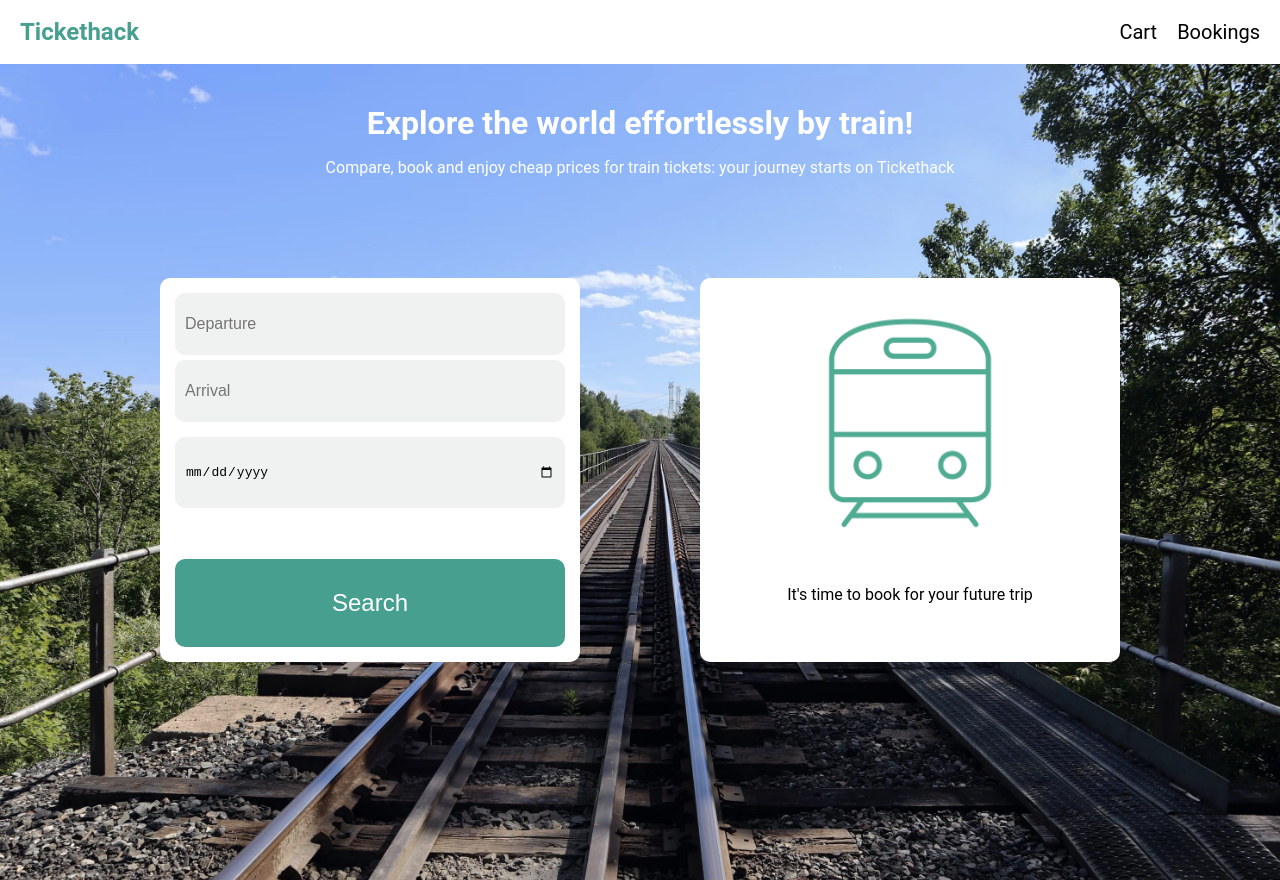
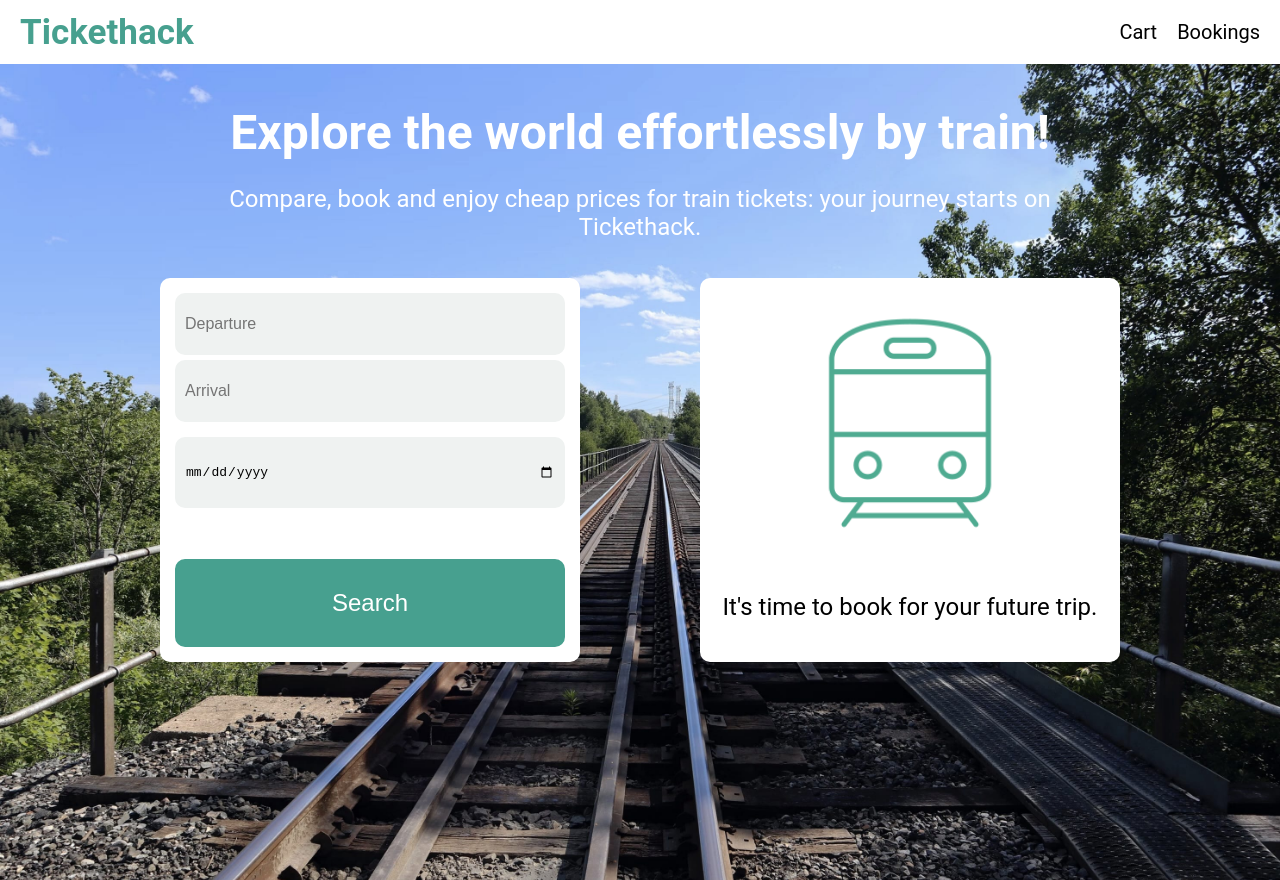
Before and after one commit to PiotrKubic/tickethack-frontend, a plain HTML site: page index.html in a window 1280 px wide. Drawn offline with nearby package versions, Linux system fonts and the light colour scheme.

Commit message:
polished visual element of all three pages

```diff
--- a/bookings.css
+++ b/bookings.css
@@ -10,6 +10,7 @@ main {
 #result-container {
   display: flex;
   align-items: center;
+  justify-content: center;
   border-radius: 10px;
   width: 60vw;
   min-height: 15%;
--- a/index.css
+++ b/index.css
@@ -73,6 +73,11 @@ h1 {
   background-color: #47a08f;
   color: white;
   font-size: 1.5rem;
+  border: 2px solid #47a08f;
+}
+
+#search:hover {
+  border: 2px solid #eff2f1;
 }
 
 #result-container {
@@ -97,6 +102,7 @@ h1 {
   margin: auto;
   margin-top: 0px;
   color: white;
+  font-size: 1.5em;
 }
 
 #img-container {
@@ -126,6 +132,7 @@ h1 {
 #result-message {
   text-align: center;
   margin-bottom: 60px;
+  font-size: 1.5em;
 }
 
 .trip-container {
--- a/index.html
+++ b/index.html
@@ -31,7 +31,7 @@
         <h1 id="tagline">Explore the world effortlessly by train!</h1>
         <p id="sub-tagline">
           Compare, book and enjoy cheap prices for train tickets: your journey
-          starts on Tickethack
+          starts on Tickethack.
         </p>
       </div>
       <div id="main-container">
@@ -58,7 +58,7 @@
             />
           </div>
           <hr id="separator" />
-          <p id="result-message">It's time to book for your future trip</p>
+          <p id="result-message">It's time to book for your future trip.</p>
         </div>
       </div>
     </main>
--- a/styles.css
+++ b/styles.css
@@ -33,7 +33,7 @@ a {
 }
 
 #title-logo {
-  font-size: 24px;
+  font-size: 35px;
   font-weight: bold;
   color: #47a08f;
 }
```
